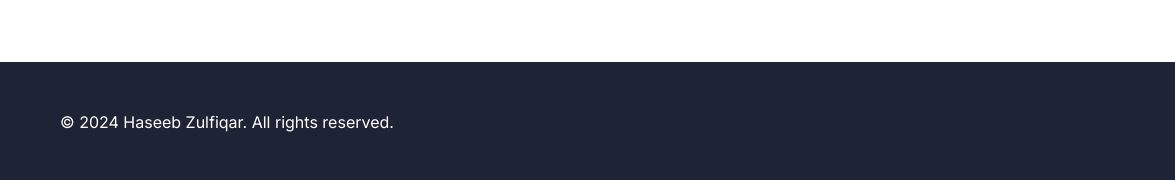
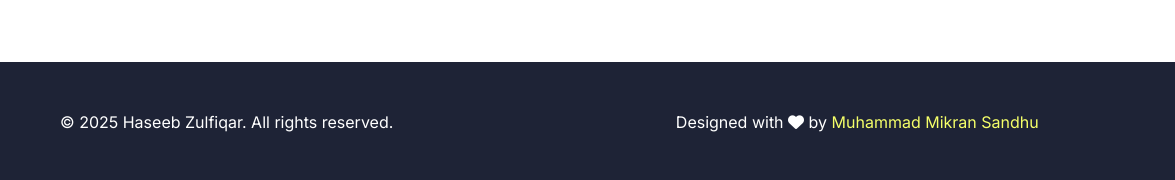
Before and after one commit to Alpha-SolutionsCode/Mr-Haseeb-Zulfiqar, a plain HTML site: page index.html in a window 1280 px wide. Shown: the part 5235-5415 px from the top of the page, 0-1175 px from the left. Drawn offline with Linux system fonts and the light colour scheme.

Commit message:
Update index.html

```diff
--- a/index.html
+++ b/index.html
@@ -413,7 +413,8 @@
     <footer class="footer">
         <div class="container">
             <div class="footer-content">
-                <p>&copy; 2024 Haseeb Zulfiqar. All rights reserved.</p>
+                <p>&copy; 2025 Haseeb Zulfiqar. All rights reserved.</p><br>
+                <p class="mt-2">Designed with <i class="fas fa-heart text-red-500"></i> by  <a href="https://wa.me/+923494206922" class="nonedc">Muhammad Mikran Sandhu</a></p>
                 <div class="social-links">
                     <a href="https://www.linkedin.com/in/haseeb-zulfiqar-accounting-and-finance-a5197a304" target="_blank">
                         <i class="fab fa-linkedin"></i>
```
